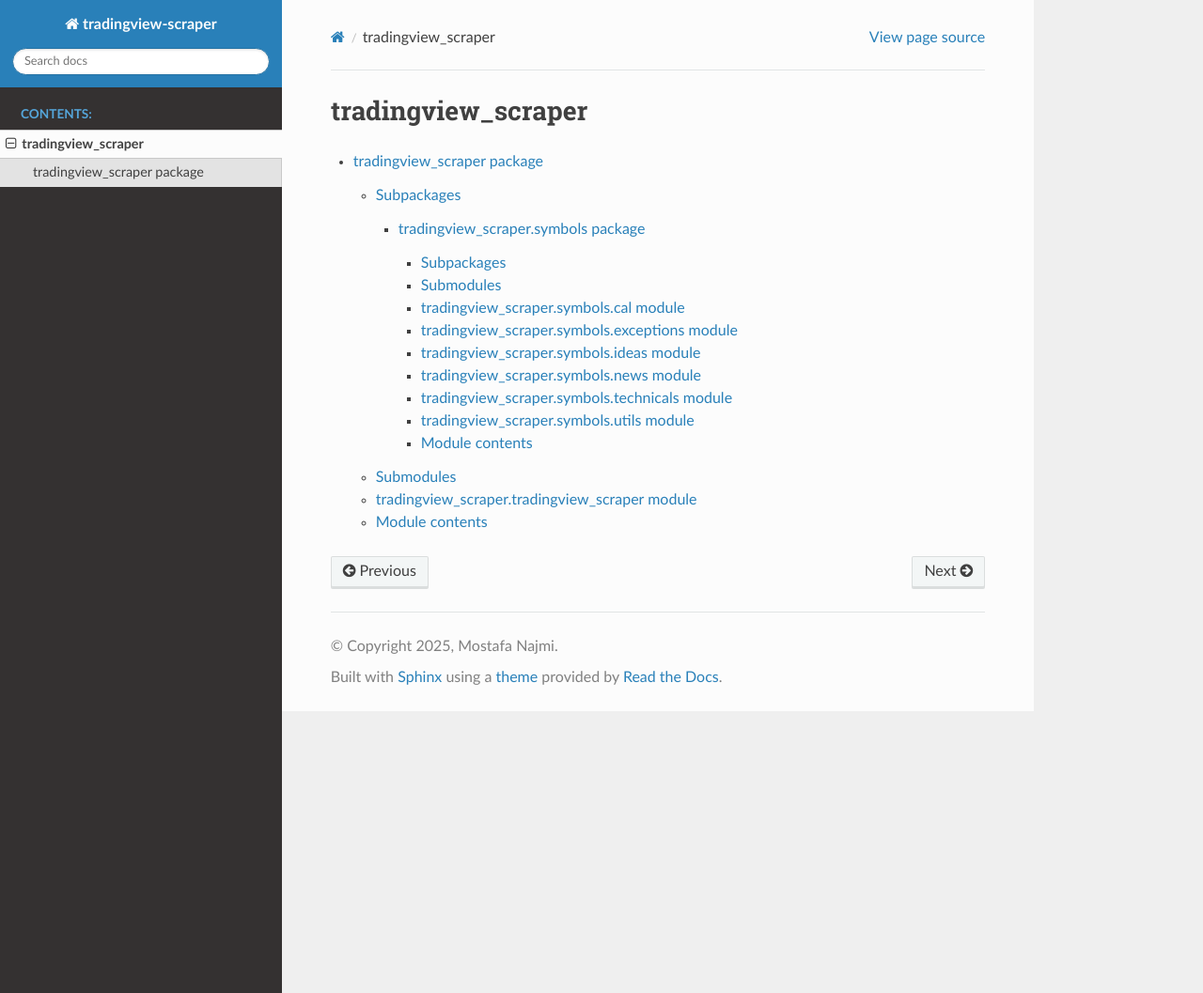
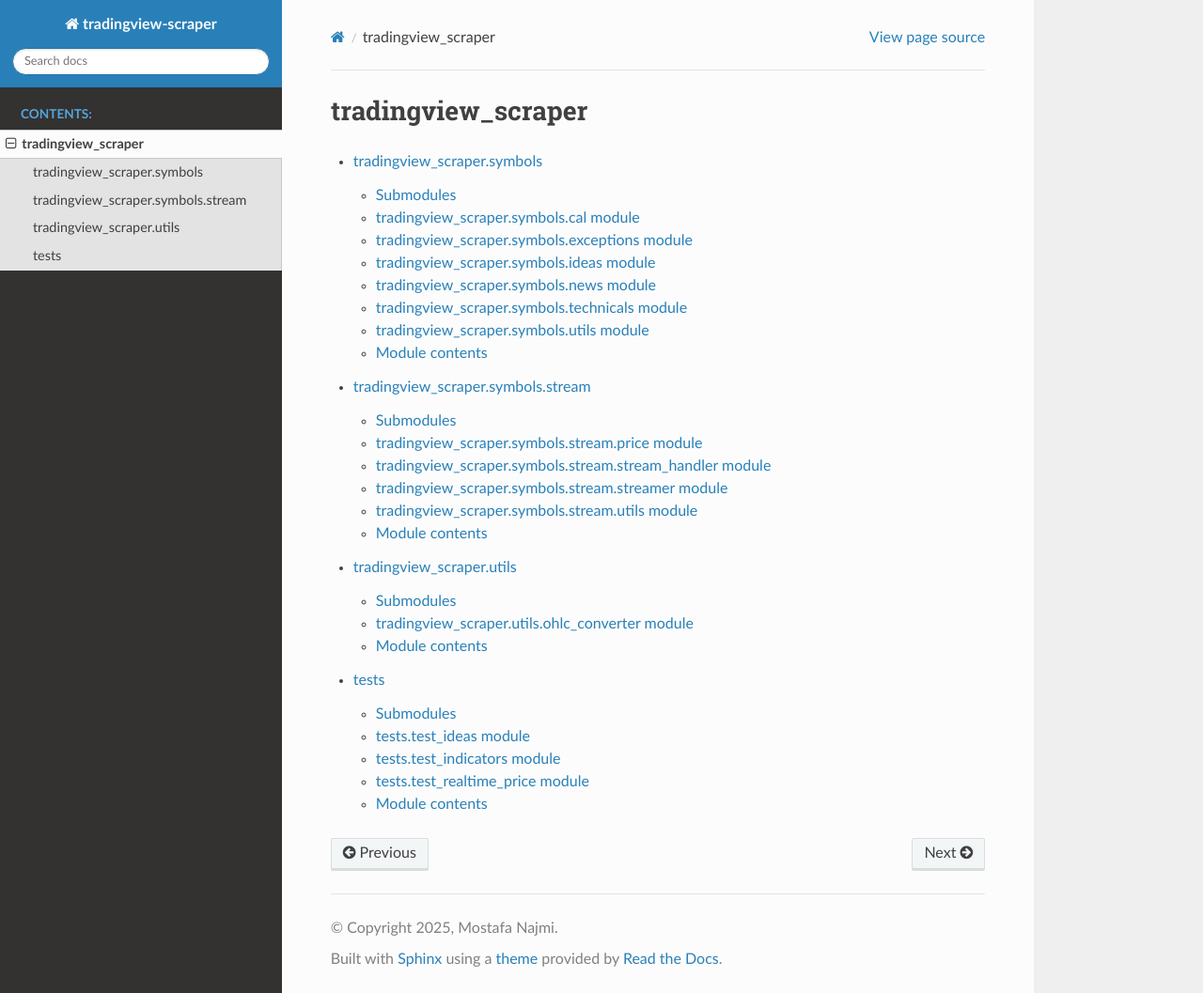
Before and after one commit to mnwato/tradingview-scraper, a Sphinx documentation site: the page built from docs/modules.rst, in a window 1280 px wide and 1057 px high. Shown: the whole window at 94% size. Built offline with Sphinx 7.4.7 and the Read the Docs theme 3.1.0, drawn with Linux system fonts in a browser that asks for light colours.

Commit message:
Update sphinix docs rst

```diff
--- a/docs/conf.py
+++ b/docs/conf.py
@@ -13,13 +13,14 @@ author = 'Mostafa Najmi'
 # -- General configuration ---------------------------------------------------
 # https://www.sphinx-doc.org/en/master/usage/configuration.html#general-configuration
 import sphinx_rtd_theme
-# import os
-# import sys
-# sys.path.insert(0, os.path.abspath('../'))
+import os
+import sys
+sys.path.insert(0, os.path.abspath('../'))
 
 extensions = [
     "sphinx_rtd_theme",
-    "sphinx.ext.autodoc"
+    "sphinx.ext.autodoc",
+    "sphinx.ext.viewcode"
 ]
 
 templates_path = ['_templates']
--- a/docs/modules.rst
+++ b/docs/modules.rst
@@ -4,4 +4,7 @@ tradingview_scraper
 .. toctree::
    :maxdepth: 4
 
-   tradingview_scraper
+   symbols
+   stream
+   utils
+   tests
--- a/docs/tradingview_scraper.symbols.stream.rst
+++ b/docs/stream.rst
@@ -1,10 +1,10 @@
-tradingview\_scraper.symbols.stream package
+tradingview_scraper.symbols.stream
 ===========================================
 
 Submodules
 ----------
 
-tradingview\_scraper.symbols.stream.price module
+tradingview_scraper.symbols.stream.price module
 ------------------------------------------------
 
 .. automodule:: tradingview_scraper.symbols.stream.price
@@ -12,7 +12,7 @@ tradingview\_scraper.symbols.stream.price module
    :undoc-members:
    :show-inheritance:
 
-tradingview\_scraper.symbols.stream.stream\_handler module
+tradingview_scraper.symbols.stream.stream\_handler module
 ----------------------------------------------------------
 
 .. automodule:: tradingview_scraper.symbols.stream.stream_handler
@@ -20,7 +20,7 @@ tradingview\_scraper.symbols.stream.stream\_handler module
    :undoc-members:
    :show-inheritance:
 
-tradingview\_scraper.symbols.stream.streamer module
+tradingview_scraper.symbols.stream.streamer module
 ---------------------------------------------------
 
 .. automodule:: tradingview_scraper.symbols.stream.streamer
@@ -28,7 +28,7 @@ tradingview\_scraper.symbols.stream.streamer module
    :undoc-members:
    :show-inheritance:
 
-tradingview\_scraper.symbols.stream.utils module
+tradingview_scraper.symbols.stream.utils module
 ------------------------------------------------
 
 .. automodule:: tradingview_scraper.symbols.stream.utils
--- a/docs/tradingview_scraper.symbols.rst
+++ b/docs/symbols.rst
@@ -1,18 +1,10 @@
-tradingview\_scraper.symbols package
+tradingview_scraper.symbols
 ====================================
-
-Subpackages
------------
-
-.. toctree::
-   :maxdepth: 4
-
-   tradingview_scraper.symbols.stream
 
 Submodules
 ----------
 
-tradingview\_scraper.symbols.cal module
+tradingview_scraper.symbols.cal module
 ---------------------------------------
 
 .. automodule:: tradingview_scraper.symbols.cal
@@ -20,7 +12,7 @@ tradingview\_scraper.symbols.cal module
    :undoc-members:
    :show-inheritance:
 
-tradingview\_scraper.symbols.exceptions module
+tradingview_scraper.symbols.exceptions module
 ----------------------------------------------
 
 .. automodule:: tradingview_scraper.symbols.exceptions
@@ -28,7 +20,7 @@ tradingview\_scraper.symbols.exceptions module
    :undoc-members:
    :show-inheritance:
 
-tradingview\_scraper.symbols.ideas module
+tradingview_scraper.symbols.ideas module
 -----------------------------------------
 
 .. automodule:: tradingview_scraper.symbols.ideas
@@ -36,7 +28,7 @@ tradingview\_scraper.symbols.ideas module
    :undoc-members:
    :show-inheritance:
 
-tradingview\_scraper.symbols.news module
+tradingview_scraper.symbols.news module
 ----------------------------------------
 
 .. automodule:: tradingview_scraper.symbols.news
@@ -44,7 +36,7 @@ tradingview\_scraper.symbols.news module
    :undoc-members:
    :show-inheritance:
 
-tradingview\_scraper.symbols.technicals module
+tradingview_scraper.symbols.technicals module
 ----------------------------------------------
 
 .. automodule:: tradingview_scraper.symbols.technicals
@@ -52,7 +44,7 @@ tradingview\_scraper.symbols.technicals module
    :undoc-members:
    :show-inheritance:
 
-tradingview\_scraper.symbols.utils module
+tradingview_scraper.symbols.utils module
 -----------------------------------------
 
 .. automodule:: tradingview_scraper.symbols.utils
--- /dev/null
+++ b/docs/tests.rst
@@ -0,0 +1,37 @@
+tests
+==================================
+
+Submodules
+----------
+
+tests.test_ideas module
+-------------------------------------------------
+
+.. automodule:: tests.test_ideas
+   :members:
+   :undoc-members:
+   :show-inheritance:
+
+tests.test_indicators module
+-------------------------------------------------
+
+.. automodule:: tests.test_indicators
+   :members:
+   :undoc-members:
+   :show-inheritance:
+
+tests.test_realtime_price module
+-------------------------------------------------
+
+.. automodule:: tests.test_realtime_price
+   :members:
+   :undoc-members:
+   :show-inheritance:
+
+Module contents
+---------------
+
+.. automodule:: tests
+   :members:
+   :undoc-members:
+   :show-inheritance:
--- a/docs/tradingview_scraper.rst
+++ /dev/null
@@ -1,29 +0,0 @@
-tradingview\_scraper package
-============================
-
-Subpackages
------------
-
-.. toctree::
-   :maxdepth: 4
-
-   tradingview_scraper.symbols
-
-Submodules
-----------
-
-tradingview\_scraper.tradingview\_scraper module
-------------------------------------------------
-
-.. automodule:: tradingview_scraper.tradingview_scraper
-   :members:
-   :undoc-members:
-   :show-inheritance:
-
-Module contents
----------------
-
-.. automodule:: tradingview_scraper
-   :members:
-   :undoc-members:
-   :show-inheritance:
--- /dev/null
+++ b/docs/utils.rst
@@ -0,0 +1,21 @@
+tradingview_scraper.utils
+==================================
+
+Submodules
+----------
+
+tradingview_scraper.utils.ohlc_converter module
+-------------------------------------------------
+
+.. automodule:: tradingview_scraper.utils.ohlc_converter
+   :members:
+   :undoc-members:
+   :show-inheritance:
+
+Module contents
+---------------
+
+.. automodule:: tradingview_scraper.utils
+   :members:
+   :undoc-members:
+   :show-inheritance:
```
